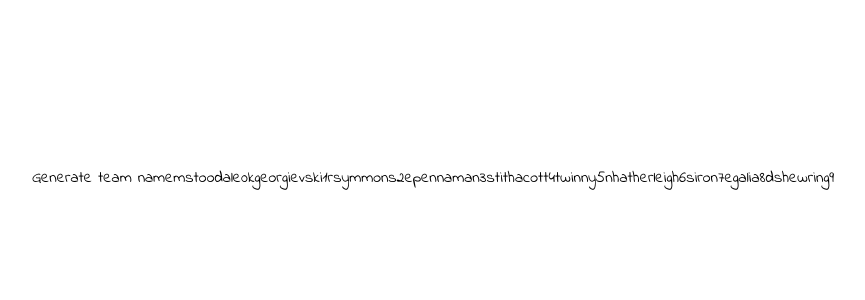
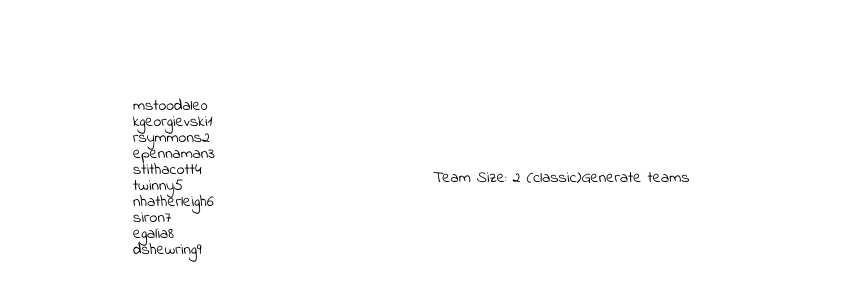
Before and after one commit to attech-org/zabava.game, a React (Create React App) app: page /game/alias/teams in a window 1280 px wide. Shown: the part 222-522 px from the top of the page, without its empty margins (207-1072 px from the left). Built offline with nearby package versions, Linux system fonts and the light colour scheme.

Commit message:
feat: Added teams generate page

```diff
--- a/package.json
+++ b/package.json
@@ -12,6 +12,7 @@
     "@types/react": "^18.0.25",
     "@types/react-dom": "^18.0.9",
     "gh-pages": "^4.0.0",
+    "lodash": "^4.17.21",
     "react": "^18.2.0",
     "react-dom": "^18.2.0",
     "react-router-dom": "^6.4.4",
@@ -50,6 +51,7 @@
     ]
   },
   "devDependencies": {
+    "@types/lodash": "^4.14.191",
     "@types/styled-components": "^5.1.26"
   }
 }
--- a/src/containers/games/Alias/Teams.tsx
+++ b/src/containers/games/Alias/Teams.tsx
@@ -1,6 +1,8 @@
-import { useContext } from "react";
+import { useContext, useEffect, useRef, useState } from "react";
+import { WiredSlider } from "wired-elements";
 import styled from "styled-components";
-import { AliasContext } from ".";
+import { chunk } from "lodash";
+import { AliasContext, AliasContextType } from ".";
 
 const Main = styled.main`
   margin: 0 auto;
@@ -9,18 +11,87 @@ const Main = styled.main`
   display: flex;
   align-items: center;
   justify-content: center;
+
+  wired-card {
+    width: 300px;
+    display: flex;
+    align-items: center;
+  }
+`;
+
+const VerticalList = styled.div`
+  display: flex;
+  flex-direction: column;
+  flex-wrap: wrap;
 `;
 
 interface AliasTeamsPageProps {}
 
 const AliasTeamsPage: React.FunctionComponent<AliasTeamsPageProps> = () => {
+  const sliderRef = useRef<WiredSlider>();
+  const [teamSize, setTeamSize] = useState<number>(2);
+  const [teams, setTeams] = useState<AliasContextType["teams"]>([]);
   const { players, role } = useContext(AliasContext);
-  const isHost = role === 'admin'; // enable team edit if true, and disable if false
+  const isHost = role === "admin"; // enable team edit if true, and disable if false
+
+  useEffect(() => {
+    const sliderEl = sliderRef.current;
+    sliderEl?.addEventListener("change", handleTeamSizeChange);
+    return () => {
+      sliderEl?.removeEventListener("change", handleTeamSizeChange);
+    };
+  }, []);
+
+  const handleTeamSizeChange = (e: any) => {
+    setTeamSize(e.target.value);
+  };
+
+  const handleGenerateTeamsClick = () => {
+    const playerChunks = chunk(players, teamSize);
+    const result = [];
+
+    for (let i = 0; i < playerChunks.length; i++) {
+      result.push({
+        id: i,
+        name: `Team #${i}`,
+        players: playerChunks[i],
+      });
+    }
+    console.log(result);
+    setTeams(result);
+  };
 
   return (
     <Main>
-      {isHost && <wired-button>Generate team name</wired-button>}
-      {players.map(el => el.username)}
+      {teams.length ? (
+        <VerticalList>
+          {teams.map((team) => (
+            <wired-card key={team.id} fill="#fffbcd">
+              {team.name}
+              <VerticalList>
+                {team.players.map(({ id, username }) => (
+                  <wired-item key={id}>{username}</wired-item>
+                ))}
+              </VerticalList>
+            </wired-card>
+          ))}
+        </VerticalList>
+      ) : (
+        <wired-card>
+          <VerticalList>
+            {players.map(({ id, username }) => (
+              <wired-item key={id}>{username}</wired-item>
+            ))}
+          </VerticalList>
+        </wired-card>
+      )}
+      <wired-card>
+        Team Size: {teamSize} {teamSize === 2 && '(classic)'}
+        <wired-slider ref={sliderRef} min={2} max={6} value={teamSize} />
+        <wired-button onClick={handleGenerateTeamsClick}>
+          Generate teams
+        </wired-button>
+      </wired-card>
     </Main>
   );
 };
--- a/src/containers/games/Alias/index.tsx
+++ b/src/containers/games/Alias/index.tsx
@@ -23,13 +23,13 @@ interface Player {
 interface Team {
   id: number;
   name: string;
-  playerIds: number[];
+  players: Player[];
 }
 
 type Role = 'admin' | 'player';
 
 
-interface AliasContextType {
+export interface AliasContextType {
   players: Player[];
   setPlayers: (value: Player[]) => void;
   teams: Team[];
```
Also changed, not shown: src/wired.d.ts (+22 -21 lines), 1 other file (tests, documents, lock files or other folders).
